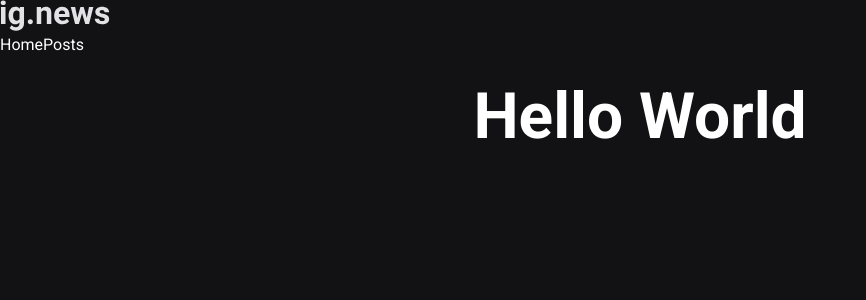
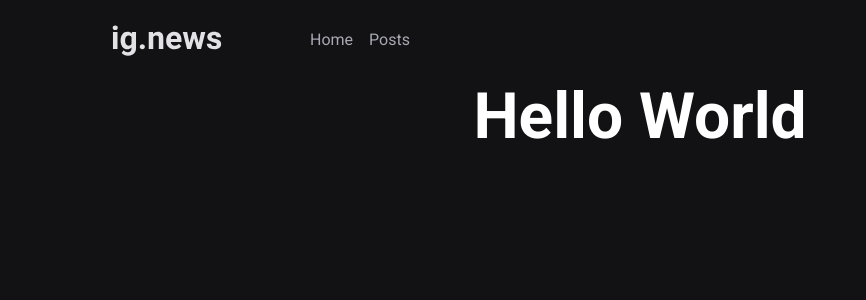
Before and after one commit to paichato/ignews, a Next.js app: page / in a window 1280 px wide. Shown: the top 300 px of the page, without its empty margins (0-866 px from the left). Built offline with nearby package versions, Linux system fonts and the light colour scheme.

Commit message:
added header structure + styles +

```diff
--- a/src/components/Header/index.tsx
+++ b/src/components/Header/index.tsx
@@ -3,7 +3,7 @@ import styles from "./styles.module.scss";
 export const Header = () => {
   return (
     <header className={styles.headerContainer}>
-      <div>
+      <div className={styles.headerContent}>
         <img src="/images/logo.svg" alt="ig.news" />
         <nav>
           <a>Home</a>
--- a/src/components/Header/styles.module.scss
+++ b/src/components/Header/styles.module.scss
@@ -7,4 +7,24 @@
   height: 5rem;
   margin: 0 auto;
   padding: 0 2rem;
+
+  display: flex;
+  align-items: center;
+
+  nav {
+    margin-left: 5rem;
+    height: 5rem;
+    a {
+      display: inline-block;
+      position: relative;
+      padding: 0 0.5rem;
+      height: 5rem;
+      line-height: 5rem;
+      color: var(--gray-300);
+
+      &:hover {
+        color: var(--white);
+      }
+    }
+  }
 }
```
